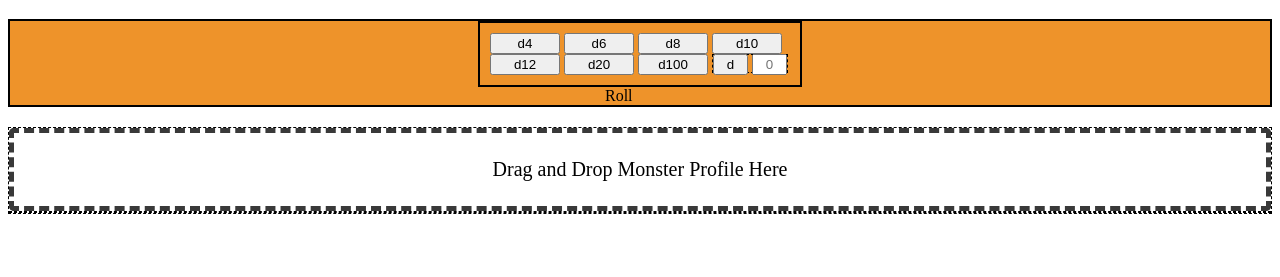
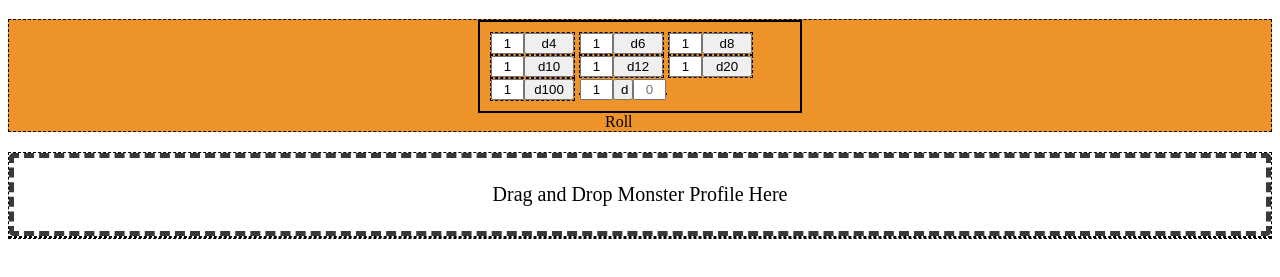
Before and after one commit to ahrarmonsur/Dnd-DM-console, a plain HTML site: page index.html in a window 1280 px wide. Shown: the part 61-338 px from the top of the page. Drawn offline with nearby package versions, Linux system fonts and the light colour scheme.

Commit message:
Adds multiple dice roll functionality

```diff
--- a/dnd_dmconsole.css
+++ b/dnd_dmconsole.css
@@ -17,37 +17,49 @@ div {
 	font-size: 20px;
 	color: black;
 }
+
 #drop_zone_list {
 	list-style-type: none;
 	margin: 0;
 }
+
 div.dice_block {
 	background: #ee932a;
-	border: 2px solid black;
 	margin: 0 0 20px 0;
 }
+
 div.btn_bay {
 	margin: 0 auto 0 auto;
 	padding: 10px;
 	width: 300px;
 	border: 2px solid black;
 }
-.dice {
-	width: 70px;
+
+div.dice {
+	display:inline-block;
+	font-size:0;
 }
-.btn_bay #custom_dice_bay{
+
+div.dice > input[type=button] {
+	width: 50px;
+}
+
+div.dice > input[type=text] {
+	display: inline;
+	width: 25px;
+	text-align: center;
+}
+
+div#custom_dice_bay{
 	display: inline;
 }
-.dice#custom_btn {
-	width: 35px;
+
+input#custom_btn {
+	width: 20px;
 	margin-right: 0px;
 }
-#custom_dice {
-	width: 27px;
-	margin-left: 0px;
-	text-align: center;
-}
-.dice_roll {
+
+p.dice_roll {
 	width: 70px;
 	margin: 0 auto 0 auto;
 }
--- a/dnd_dmconsole.js
+++ b/dnd_dmconsole.js
@@ -1,17 +1,27 @@
 $(document).ready(function() {
-	$('.dice').on('click', function(){
-		var roll = parseInt($(this).data("maxval"))
-		if (roll == 0) {
+
+	// Triggers when a dice button is pressed
+	$('.dice').on('click', '.dice_btn', function(){
+		// Parses number of dice to roll
+		var numOfRolls = parseInt($(this).closest('.dice').find('.dice_num').val());
+		// Parses the type of dice
+		var roll = parseInt($(this).data("maxval"));
+		if (roll == 0) {	// checks to see if custom dice was used
 			roll = parseInt($('#custom_dice').val());
-			if (isNaN(roll) || roll < 1) {
-				alert("Please use a valid custom dice.");
-				return;
-			}
 		}
-		var roll = Math.floor(Math.random()*roll) + 1;
+		// Check for valid integers
+		if (isNaN(roll) || isNaN(numOfRolls) || roll < 1 || numOfRolls < 1) {
+			alert("Please use valid integers greater than or equal to 1 for the dice fields");
+			return;
+		}
+		var total = 0;
+		for (var i = 0; i < numOfRolls; i++){
+			total += Math.floor(Math.random()*roll) + 1;
+		}
 		var result_box = $(this).closest('.dice_block').find('.dice_roll');
+		// Transition animation
 		result_box.text('Rolling...');
-		setTimeout(function(){result_box.text(roll);}, 200);
+		setTimeout(function(){result_box.text(total);}, 200);
 	});
 
 	var dropZone = document.getElementById('drop_zone');
--- a/index.html
+++ b/index.html
@@ -11,15 +11,37 @@
 	<h1>Dungeon Master's Console</h1>
 	<div class="dice_block">
 		<div class="btn_bay">
-			<input type="button" class="dice" data-maxval="4" value="d4">
-			<input type="button" class="dice" data-maxval="6" value="d6">
-			<input type="button" class="dice" data-maxval="8" value="d8">
-			<input type="button" class="dice" data-maxval="10" value="d10">
-			<input type="button" class="dice" data-maxval="12" value="d12">
-			<input type="button" class="dice" data-maxval="20" value="d20">
-			<input type="button" class="dice" data-maxval="100" value="d100">
-			<div id="custom_dice_bay">
-				<input type="button" class="dice" id="custom_btn" data-maxval="0" value="d">
+			<div class="dice">
+				<input type="text" class="dice_num" value="1">
+				<input type="button" class="dice_btn" data-maxval="4" value="d4">
+			</div>
+			<div class="dice">
+				<input type="text" class="dice_num" value="1">
+				<input type="button" class="dice_btn" data-maxval="6" value="d6">
+			</div>
+			<div class="dice">
+				<input type="text" class="dice_num" value="1">
+				<input type="button" class="dice_btn" data-maxval="8" value="d8">
+			</div>
+			<div class="dice">
+				<input type="text" class="dice_num" value="1">
+				<input type="button" class="dice_btn" data-maxval="10" value="d10">
+			</div>
+			<div class="dice">
+				<input type="text" class="dice_num" value="1">
+				<input type="button" class="dice_btn" data-maxval="12" value="d12">
+			</div>
+			<div class="dice">
+				<input type="text" class="dice_num" value="1">
+				<input type="button" class="dice_btn" data-maxval="20" value="d20">
+			</div>
+			<div class="dice">
+				<input type="text" class="dice_num" value="1">
+				<input type="button" class="dice_btn" data-maxval="100" value="d100">
+			</div>
+			<div class="dice" id="custom_dice_bay">
+				<input type="text" class="dice_num" value="1">
+				<input type="button" class="dice_btn" id="custom_btn" data-maxval="0" value="d">
 				<input type="text" id="custom_dice" placeholder="0">
 			</div>
 		</div>
```
